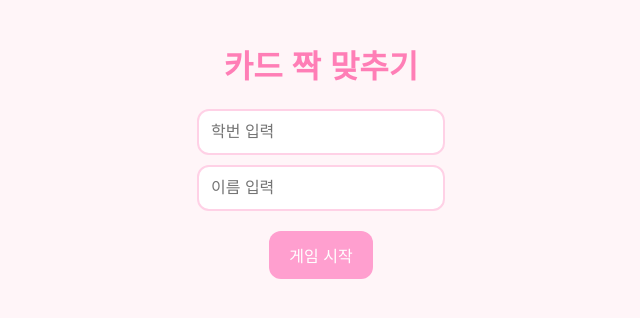
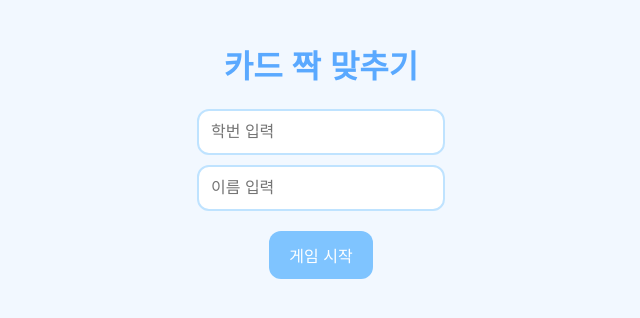
Before and after one commit to x0o5m2s4-del/cardgame2, a plain HTML site: page index.html in a window 1280 px wide. Shown: the whole page, without its empty margins (319-959 px from the left). Drawn offline with Linux system fonts and the light colour scheme.

Commit message:
Update style.css

```diff
--- a/style.css
+++ b/style.css
@@ -5,7 +5,7 @@ body {
 
   font-family: sans-serif;
 
-  background: #fff5f8;
+  background: #f2f8ff;
 
   display: flex;
   justify-content: center;
@@ -23,7 +23,7 @@ body {
 
 h1 {
 
-  color: #ff7eb6;
+  color: #5aa9ff;
 
 }
 
@@ -39,7 +39,7 @@ input {
 
   border-radius: 12px;
 
-  border: 2px solid #ffd1e6;
+  border: 2px solid #bfe3ff;
 
   font-size: 16px;
 
@@ -55,7 +55,7 @@ button {
 
   border-radius: 12px;
 
-  background: #ff9fcf;
+  background: #7fc4ff;
 
   color: white;
 
@@ -94,7 +94,7 @@ button {
 
   background: white;
 
-  border: 2px solid #ffcce0;
+  border: 2px solid #cfeaff;
 
   border-radius: 15px;
 
```
